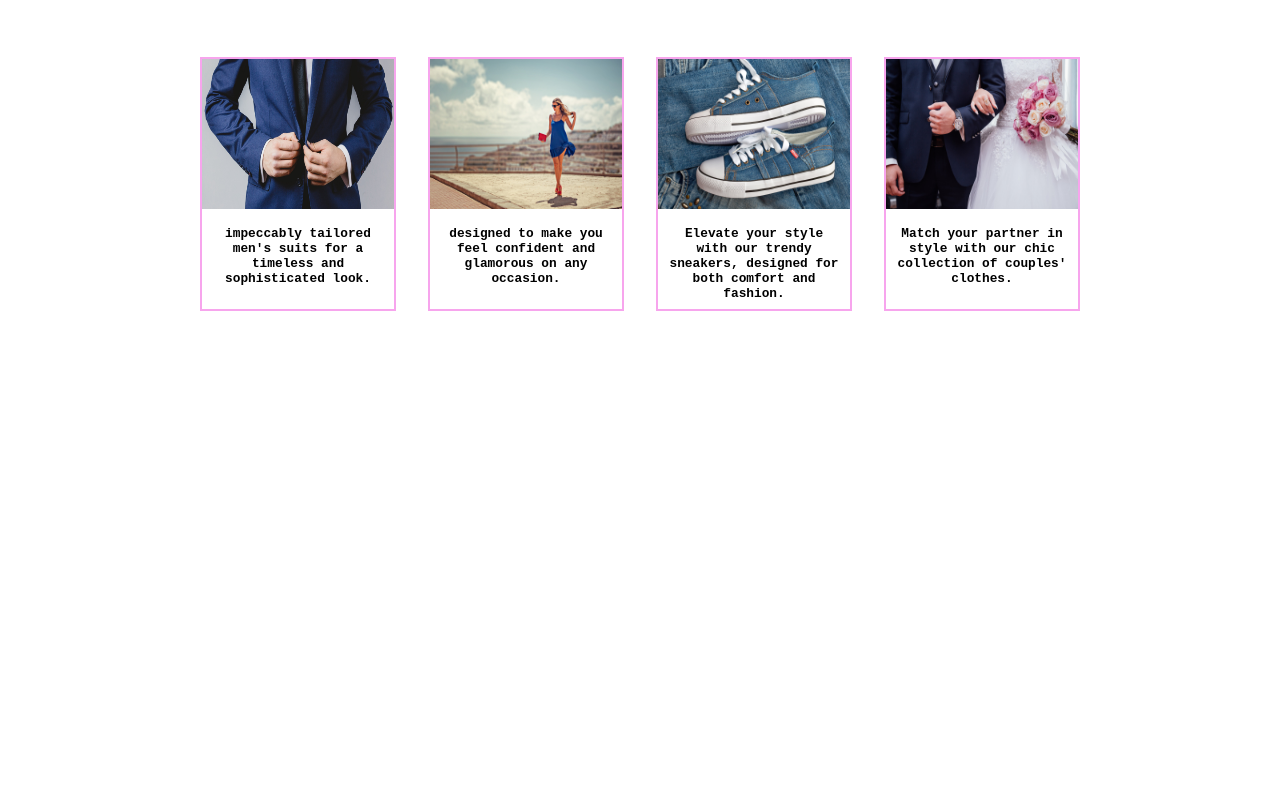
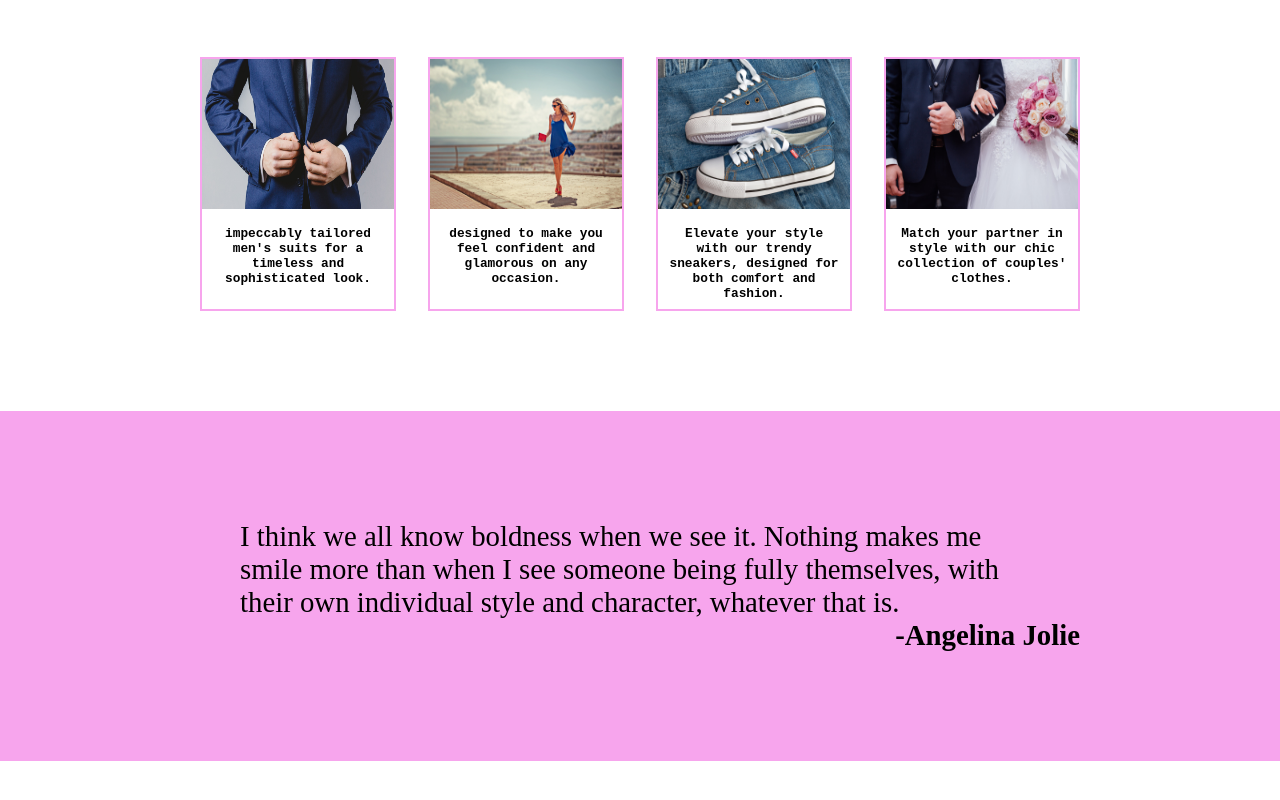
Before and after one commit to azizbelkhouja/first-landing-page, a plain HTML site: page index.html in a window 1280 px wide. Shown: the part 708-1508 px from the top of the page. Before the commit the page ends 1069 px from the top, so only its background shows below. Drawn offline with Linux system fonts and the light colour scheme.

Commit message:
Quote DONE

```diff
--- a/index.html
+++ b/index.html
@@ -11,9 +11,9 @@
     <!--NAVIGATION BAR-->
         <div class="navbar">
             <div class="header-logo"><a href="index.html">Azurite</a></div>
-            <div class="clotherbutton header-items"><a  href="#clothes">Clothes</a></div>
-            <div class="sneakersbutton header-items"><a href="">Sneakers</a></div>
-            <div class="Accessoriesbutton"><a href=""><button class="btn">Order online</button></a></div>
+            <div class="header-items"><a  href="#clothes">Clothes</a></div>
+            <div class="header-items"><a href="">Newsletter</a></div>
+            <div><a href=""><button class="btn">Order online</button></a></div>
         </div>
     <!--HERO PAGE-->
         <div class="hero-page">
@@ -26,10 +26,12 @@
                 <img class="sneaker-image" src="images/heropageimage.jpg" alt="sneaker">
             </div>
         </div>
+
     <!--FULL COLLECTION PAGE-->
+        <div id="clothes">
             <h1 class="collection-heading">Find your perfect match today!</h1>
 
-        <div class="collection-container" id="clothes">
+            <div class="collection-container">
                 <div class="collection-parts">
                     <div>
                         <img class="collection-images" src="images/blue suit.jpg" alt="">
@@ -63,6 +65,20 @@
                     </div>
                 </div>
             </div>
+        </div>
+
+    <!--FASHION QUOTE-->
+        <div class="quote-container">
+            <blockquote cite="https://www.harpersbazaar.com/fashion/designers/a1576/50-famous-fashion-quotes/" class="quote-text">
+                I think we all know boldness when we see it. Nothing makes me smile more than when I see someone being fully themselves,
+                with their own individual style and character, whatever that is.
+            </blockquote>
+            <p class="angelina">-Angelina Jolie</p>
+        </div>
+
+    <!--NEWSLETTER-->
+
+
 
 
 
--- a/styles.css
+++ b/styles.css
@@ -164,3 +164,25 @@ width: 100%;
     font-size: 0.8rem;
     font-weight: bold;
 }
+
+/*FASHION QUOTE*/
+.quote-container {
+    background-color: #f7a5ed;
+    display: flex;
+    justify-content: center;
+    align-items: center;
+    flex-direction: column;
+    gap: 0;
+    padding: 80px 200px;
+    margin: 50px 0;
+}
+.quote-text {
+    font-size: 1.8rem;
+    margin-bottom: 0;
+}
+.angelina {
+    align-self: flex-end;
+    margin-top: 0;
+    font-size: 1.8rem;
+    font-weight: 900;
+}
```
Also changed, not shown: 1 other file. Lines whose indentation alone changed are shown as unchanged.
